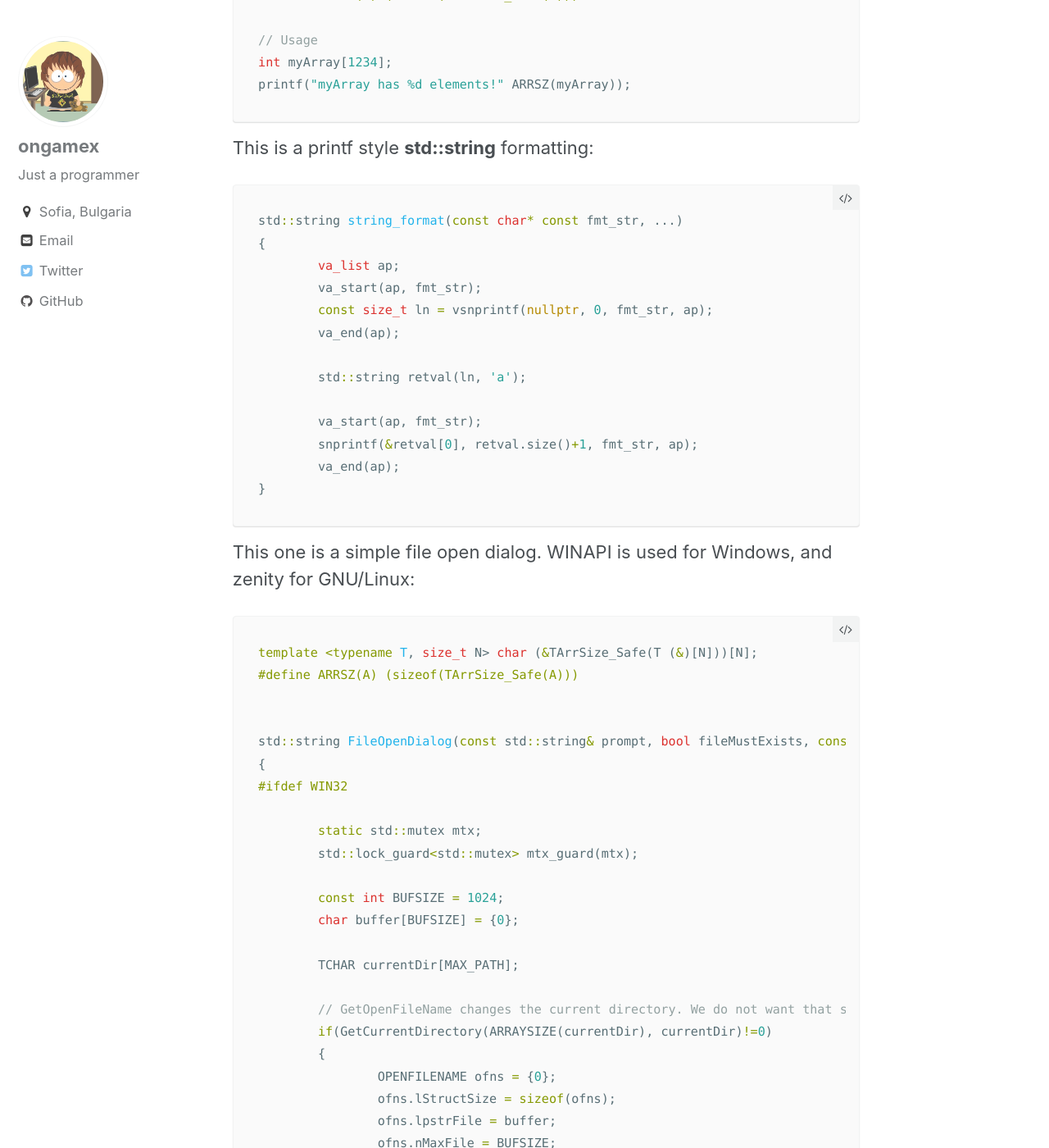
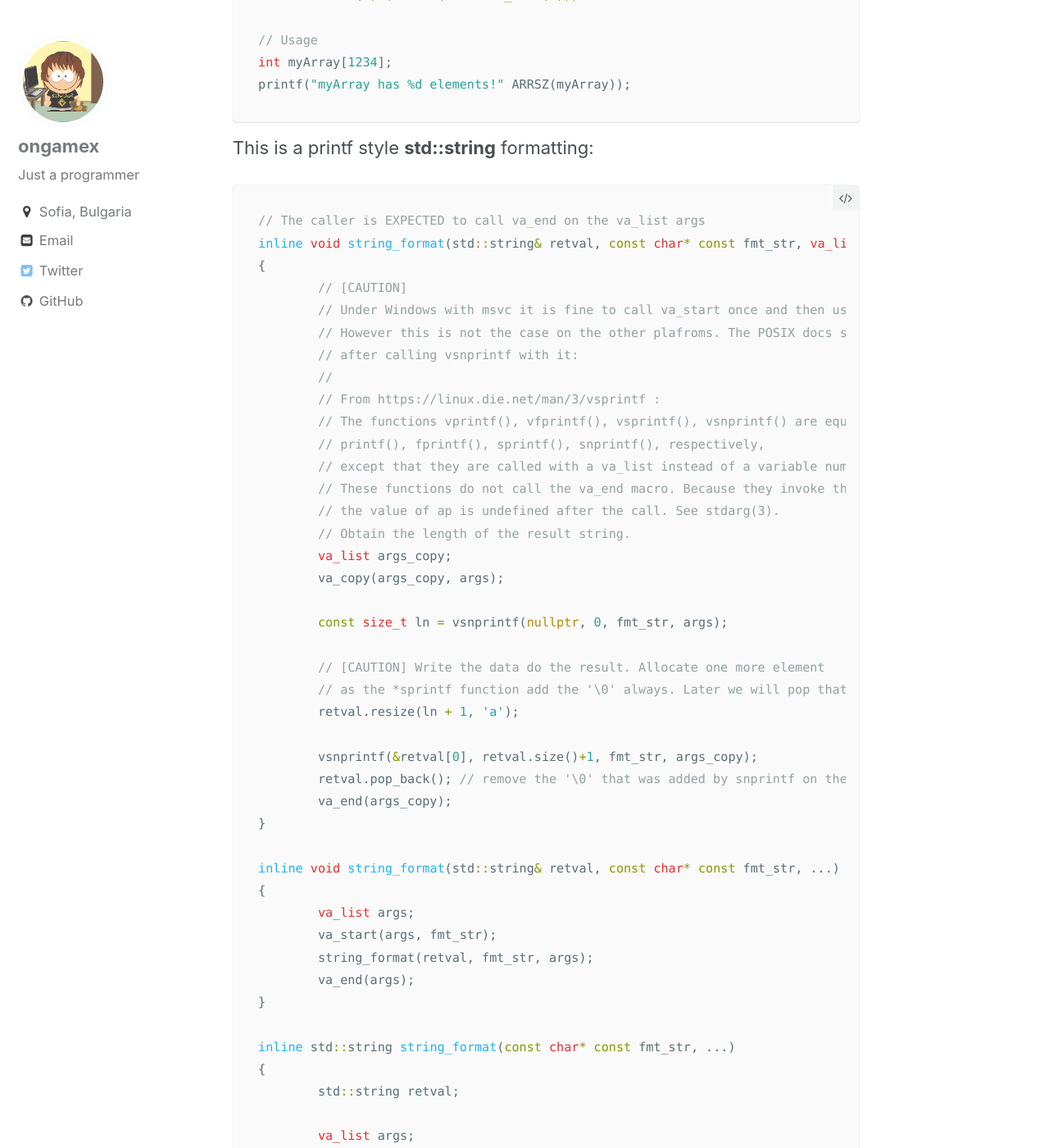
Before and after one commit to ongamex/ongamex.github.io, a Jekyll site: the page built from _posts/2017-03-08-Introduction.md, in a window 1280 px wide and 1400 px high, scrolled down 467 px. Shown: the whole window at 82% size. Built offline with Jekyll 4.4.1, drawn with Linux system fonts in a browser that asks for light colours; comment, search, counter and statistics services are not loaded; some of the changed text lies outside the part shown.

Commit message:
- updated the intro post

````diff
--- a/_posts/2017-03-08-Introduction.md
+++ b/_posts/2017-03-08-Introduction.md
@@ -21,29 +21,66 @@ printf("myArray has %d elements!" ARRSZ(myArray));
 
 This is a printf style **std::string** formatting:
 ```cpp
-std::string string_format(const char* const fmt_str, ...)
+// The caller is EXPECTED to call va_end on the va_list args
+inline void string_format(std::string& retval, const char* const fmt_str, va_list args)
 {
-	va_list ap;
-	va_start(ap, fmt_str);
-	const size_t ln = vsnprintf(nullptr, 0, fmt_str, ap);
-	va_end(ap);
+	// [CAUTION]
+	// Under Windows with msvc it is fine to call va_start once and then use the va_list multiple times.
+	// However this is not the case on the other plafroms. The POSIX docs state that the va_list is undefined
+	// after calling vsnprintf with it:
+	//
+	// From https://linux.die.net/man/3/vsprintf :
+	// The functions vprintf(), vfprintf(), vsprintf(), vsnprintf() are equivalent to the functions
+	// printf(), fprintf(), sprintf(), snprintf(), respectively,
+	// except that they are called with a va_list instead of a variable number of arguments.
+	// These functions do not call the va_end macro. Because they invoke the va_arg macro,
+	// the value of ap is undefined after the call. See stdarg(3).
+	// Obtain the length of the result string.
+	va_list args_copy;
+	va_copy(args_copy, args);
 
-	std::string retval(ln, 'a');
+	const size_t ln = vsnprintf(nullptr, 0, fmt_str, args);
 
-	va_start(ap, fmt_str);
-	snprintf(&retval[0], retval.size()+1, fmt_str, ap);
-	va_end(ap);
+	// [CAUTION] Write the data do the result. Allocate one more element
+	// as the *sprintf function add the '\0' always. Later we will pop that element.
+	retval.resize(ln + 1, 'a');
+
+	vsnprintf(&retval[0], retval.size()+1, fmt_str, args_copy);
+	retval.pop_back(); // remove the '\0' that was added by snprintf on the back.
+	va_end(args_copy);
+}
+
+inline void string_format(std::string& retval, const char* const fmt_str, ...)
+{
+	va_list args;
+	va_start(args, fmt_str);
+	string_format(retval, fmt_str, args);
+	va_end(args);
+}
+
+inline std::string string_format(const char* const fmt_str, ...)
+{
+	std::string retval;
+
+	va_list args;
+	va_start(args, fmt_str);
+	string_format(retval, fmt_str, args);
+	va_end(args);
+
+	return retval;
 }
 ```
 
+I guess it could be done more safely, by using a char* or std::unique_ptr<char[]> to get the result of vsnprintf and then transfer it to std::string, but that one works just fine.
 
+---
 This one is a simple file open dialog. WINAPI is used for Windows, and zenity for GNU/Linux:
 ```cpp
 template <typename T, size_t N> char (&TArrSize_Safe(T (&)[N]))[N];
 #define ARRSZ(A) (sizeof(TArrSize_Safe(A)))
 
 
-std::string FileOpenDialog(const std::string& prompt, bool fileMustExists, const char* fileFilter)
+std::string FileOpenDialog(const std::string& prompt)
 {
 #ifdef WIN32
 
@@ -64,14 +101,9 @@ std::string FileOpenDialog(const std::string& prompt, bool fileMustExists, const
 		ofns.nMaxFile = BUFSIZE;
 		ofns.lpstrTitle = prompt.c_str();
 		ofns.lpstrFilter = fileFilter ? fileFilter : "All Files\0*.*\0";
-
-		if(fileMustExists)
-		{
-			ofns.Flags |= OFN_FILEMUSTEXIST;
-		}
+		ofns.Flags |= OFN_FILEMUSTEXIST;
 
 		const BOOL okClicked  = GetOpenFileNameA(&ofns);
-
 		SetCurrentDirectory(currentDir);
 	}
 	else
@@ -82,14 +114,66 @@ std::string FileOpenDialog(const std::string& prompt, bool fileMustExists, const
 	return std::string(buffer);
 #else
 	char file[1024] = {0};
-	FILE* const f = popen("zenity --file-selection", "r"); // [TODO} File extension filters.
+	FILE* const f = popen("zenity --file-selection", "r");
 	assert(f!=nullptr);
 	fgets(file, 1024, f);
 	file[ARRSZ(file)] = '\0'; // Clamp if the filename is too long.
-	std::string s(file); // [TODO] Zenitiy.
-	s.pop_back(); // Delete the '\n' printed by zenity.
+	std::string s(file);
+
+	// Usually there is a newline symbol, if so remove it.
+	if(s.size() > 0 && s.back() == '\n') {
+		s.pop_back();
+	}
+
 	pclose(f);
 	return s;
 #endif
 }
 ```
+---
+And finally just a small **std::chrono** based timer:
+
+```cpp
+struct Timer
+{
+	typedef std::chrono::high_resolution_clock clock;
+	typedef clock::time_point time_point;
+
+	// The one below is set in a *.cpp to this:
+	// const Timer::time_point Timer::application_start_time = Timer::clock::now();
+	static const time_point application_start_time;
+
+	Timer()
+	{
+		reset();
+	}
+
+	void reset()
+	{
+		lastUpdate = clock::now();
+		dtSeconds = 0.f;
+	}
+
+	// Returns the current time since the application start in seconds.
+	static float now_seconds()
+	{
+		return std::chrono::duration_cast<std::chrono::microseconds>(clock::now() - application_start_time).count() * 1e-6f;
+	}
+
+	void tick()
+	{
+		const time_point now = clock::now();
+		const auto diff = std::chrono::duration_cast<std::chrono::microseconds>(now - lastUpdate).count();
+		lastUpdate = now;
+
+		dtSeconds = diff * 1e-6f; // microseconds -> seconds
+	}
+
+	float diff_seconds() const { return dtSeconds; }
+
+private :
+
+	time_point lastUpdate;
+	float dtSeconds;
+};
+```
````
